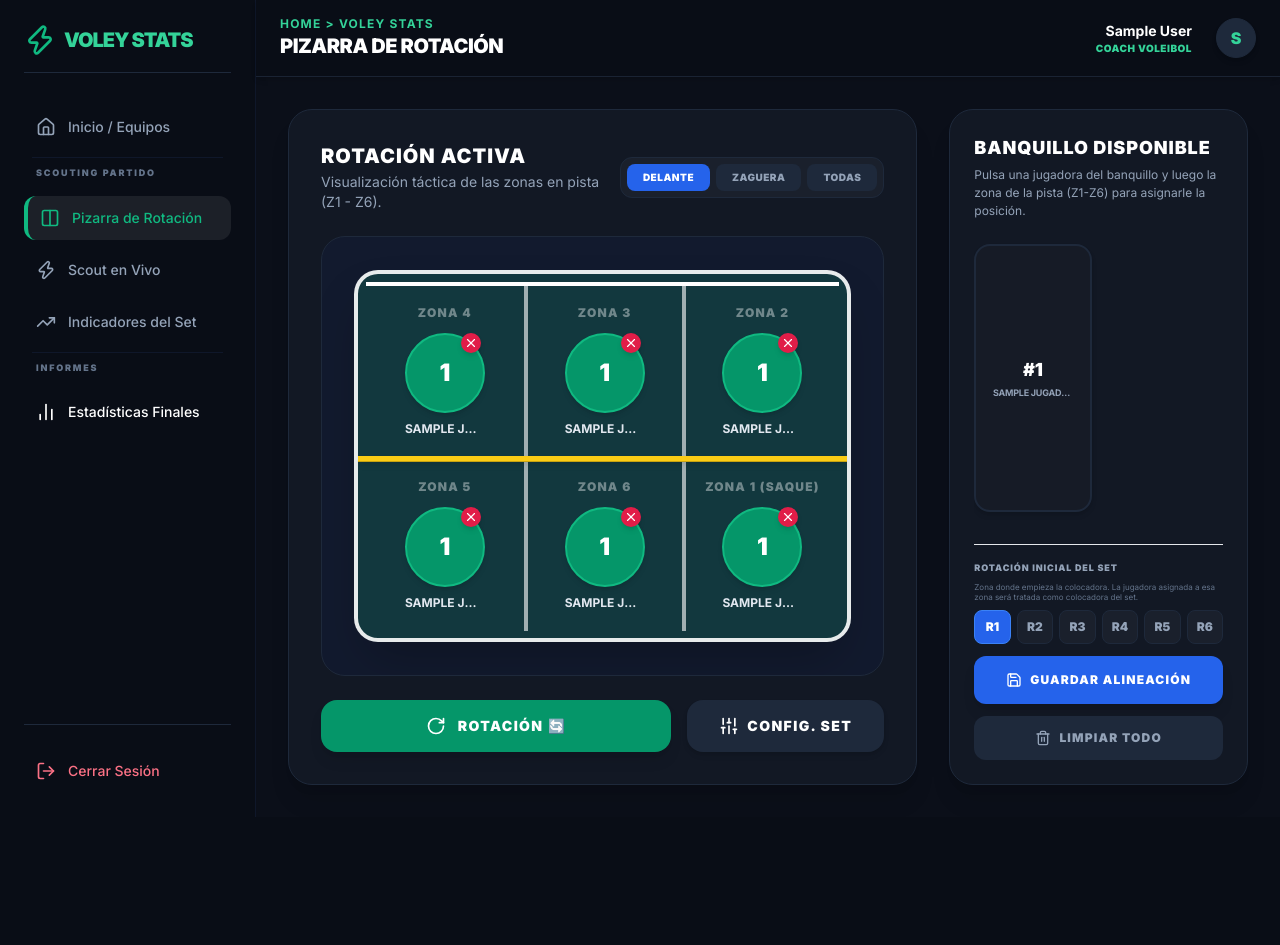
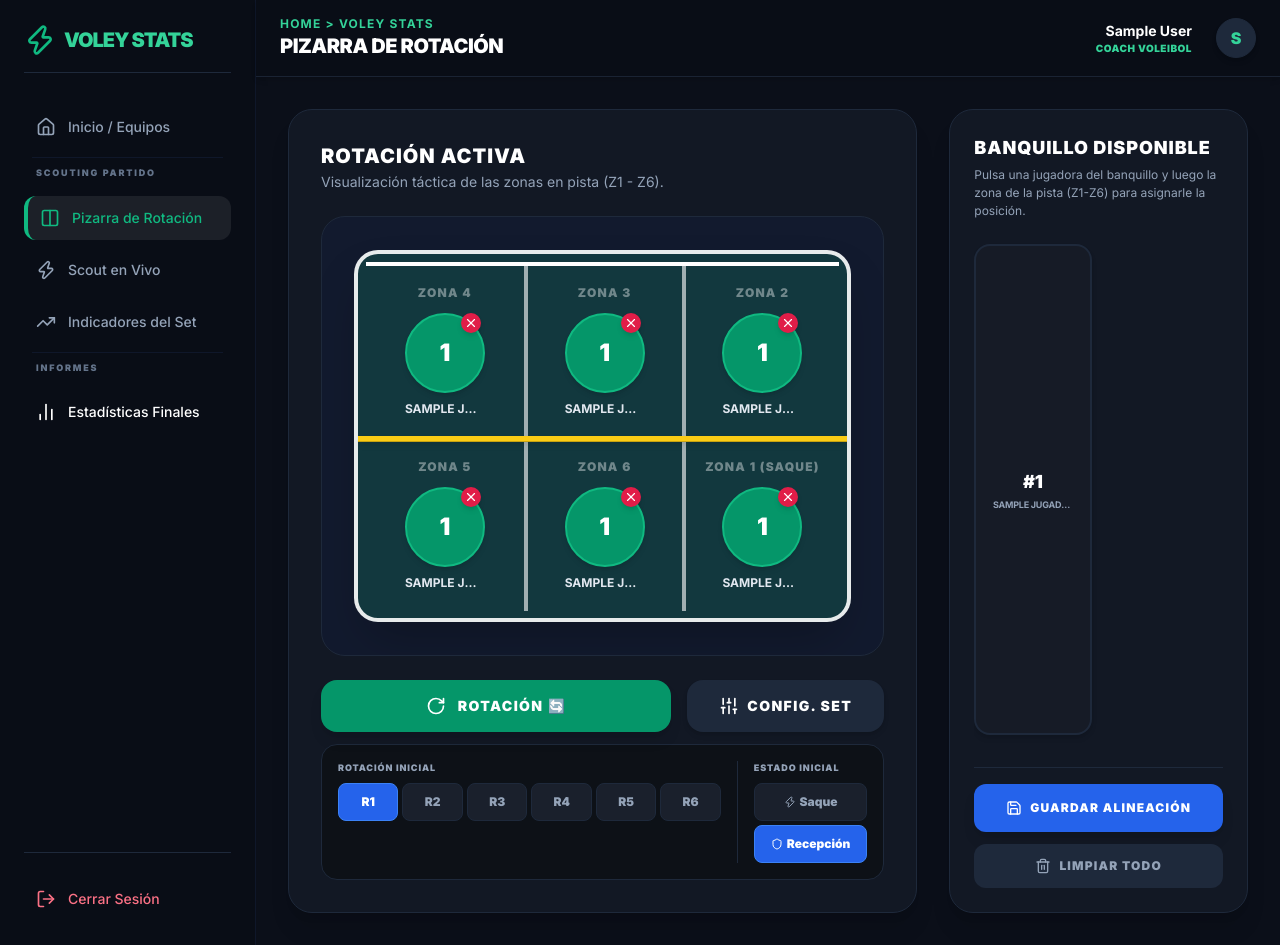
Before and after one commit to marioreyesapresa/MyVolleyStats, a Django app: page /partido/1/modo-partido/?tab=rotacion in a window 1280 px wide. Before the commit the page ends 817 px from the top, so only its background shows below. Run offline with Django 5.2, Linux system fonts and the light colour scheme; a user stored in the database is signed in; tables that the repository leaves empty hold one stand-in row (values such as "Sample post"); some libraries are stand-ins or nearby versions.

Commit message:
feat: enable drag-and-drop zone assignment and add rotation/state configuration controls

```diff
--- a/stats_app/templates/stats_app/modo_partido.html
+++ b/stats_app/templates/stats_app/modo_partido.html
@@ -15,12 +15,6 @@
                     <h3 class="text-xl font-black uppercase tracking-wider text-white">Rotación Activa</h3>
                     <p class="text-slate-400 text-sm mt-0.5">Visualización táctica de las zonas en pista (Z1 - Z6).</p>
                 </div>
-                <!-- Zone filter tabs -->
-                <div class="flex space-x-1.5 bg-[#1a202c] p-1.5 rounded-xl border border-slate-800">
-                    <button onclick="highlightZones('delantera')" class="px-4 py-1.5 bg-blue-600 text-white text-[10px] font-black rounded-lg uppercase tracking-wider transition-all">Delante</button>
-                    <button onclick="highlightZones('zaguera')" class="px-4 py-1.5 bg-slate-800 hover:bg-slate-700 text-slate-400 hover:text-white text-[10px] font-black rounded-lg uppercase tracking-wider transition-all">Zaguera</button>
-                    <button onclick="highlightZones('todas')" class="px-4 py-1.5 bg-slate-800 hover:bg-slate-700 text-slate-400 hover:text-white text-[10px] font-black rounded-lg uppercase tracking-wider transition-all">Todas</button>
-                </div>
             </div>
 
             <!-- Court Drawing Container -->
@@ -83,13 +101,58 @@
             </div>
 
             <!-- Court Controls -->
-            <div class="flex space-x-4 animate-fade-in">
-                <button onclick="rotar('adelante')" class="flex-1 py-4 bg-emerald-600 hover:bg-emerald-700 text-white text-sm font-black rounded-2xl active:scale-95 transition-all flex items-center justify-center uppercase tracking-widest shadow-lg">
+            <div class="space-y-3 animate-fade-in">
+                <!-- Row 1: rotation button + config -->
+                <div class="flex space-x-4">
+                    <button onclick="rotar('horario')" class="flex-1 py-4 bg-emerald-600 hover:bg-emerald-700 text-white text-sm font-black rounded-2xl active:scale-95 transition-all flex items-center justify-center uppercase tracking-widest shadow-lg">
                         <i data-lucide="rotate-cw" class="w-5 h-5 mr-3"></i> Rotación 🔄
                     </button>
                     <button onclick="toggleModal('modal-config')" class="py-4 px-8 bg-slate-800 hover:bg-slate-700 text-white text-sm font-black rounded-2xl active:scale-95 transition-all flex items-center justify-center uppercase tracking-widest shadow-md">
                         <i data-lucide="sliders" class="w-5 h-5 mr-2"></i> Config. Set
                     </button>
+                </div>
+                <!-- Row 2: Rotation & Estado selectors -->
+                <div class="flex gap-4 bg-[#0d1117] rounded-2xl p-4 border border-slate-800">
+                    <!-- Rotación Inicial R1-R6 -->
+                    <div class="flex-1 space-y-2">
+                        <label class="text-[9px] font-black text-slate-400 uppercase tracking-widest block">
+                            Rotación Inicial
+                        </label>
+                        <div class="grid grid-cols-6 gap-1" id="rot-init-selector">
+                            {% for r in "123456" %}
+                            <button onclick="selectRotInit({{ forloop.counter }})"
+                                    id="rot-init-btn-{{ forloop.counter }}"
+                                    class="rot-init-btn py-2.5 rounded-lg border border-slate-800 bg-[#1a202c] text-slate-400
+                                           font-black text-xs transition-all hover:border-blue-500 hover:text-blue-400"
+                                    data-r="{{ forloop.counter }}">R{{ forloop.counter }}</button>
+                            {% endfor %}
+                        </div>
+                    </div>
+                    <!-- Divisor vertical -->
+                    <div class="w-px bg-slate-800 self-stretch"></div>
+                    <!-- Estado Inicial K0/K1 -->
+                    <div class="space-y-2">
+                        <label class="text-[9px] font-black text-slate-400 uppercase tracking-widest block">
+                            Estado Inicial
+                        </label>
+                        <div class="grid grid-cols-1 gap-1" id="estado-init-selector">
+                            <button onclick="selectEstadoInicial('K0')"
+                                    id="estado-init-btn-K0"
+                                    class="estado-init-btn py-2.5 px-4 rounded-lg border border-slate-800 bg-[#1a202c] text-slate-400
+                                           font-black text-xs transition-all hover:border-emerald-500 hover:text-emerald-400 whitespace-nowrap"
+                                    data-estado="K0">
+                                <i data-lucide="zap" class="w-3 h-3 inline mr-1"></i>Saque
+                            </button>
+                            <button onclick="selectEstadoInicial('K1')"
+                                    id="estado-init-btn-K1"
+                                    class="estado-init-btn py-2.5 px-4 rounded-lg border border-blue-500 bg-blue-600 text-white
+                                           font-black text-xs transition-all hover:border-blue-400 whitespace-nowrap"
+                                    data-estado="K1">
+                                <i data-lucide="shield" class="w-3 h-3 inline mr-1"></i>Recepción
+                            </button>
+                        </div>
+                    </div>
+                </div>
             </div>
         </div>
 
@@ -102,31 +165,12 @@
                 </div>
 
                 <!-- Grid of available players -->
-                <div id="bench-players-list" class="grid grid-cols-2 gap-2.5 max-h-[380px] overflow-y-auto pr-1 py-2 scrollbar-hide flex-1">
+                <div id="bench-players-list" class="grid grid-cols-2 gap-2.5 overflow-y-auto pr-1 py-2 scrollbar-hide flex-1">
                     <!-- Dynamically populated from JS -->
                 </div>
             </div>
 
-            <div class="pt-4 border-t border-slate-850 space-y-3">
-                <!-- ── Selector Rotación Inicial ───────────────────── -->
-                <div class="space-y-2">
-                    <label class="text-[9px] font-black text-slate-400 uppercase tracking-widest block">
-                        Rotación Inicial del Set
-                    </label>
-                    <p class="text-[8px] text-slate-500 leading-tight">
-                        Zona donde empieza la colocadora. La jugadora asignada a esa zona será tratada como colocadora del set.
-                    </p>
-                    <div class="grid grid-cols-6 gap-1.5" id="rot-init-selector">
-                        {% for r in "123456" %}
-                        <button onclick="selectRotInit({{ forloop.counter }})"
-                                id="rot-init-btn-{{ forloop.counter }}"
-                                class="rot-init-btn py-2 rounded-lg border border-slate-800 bg-[#1a202c] text-slate-400
-                                       font-black text-xs transition-all hover:border-blue-500 hover:text-blue-400"
-                                data-r="{{ forloop.counter }}">R{{ forloop.counter }}</button>
-                        {% endfor %}
-                    </div>
-                </div>
-                <!-- ───────────────────────────────────────── -->
+            <div class="pt-4 border-t border-slate-800 space-y-3">
                 <button onclick="guardarAlineacionLocal()" class="w-full bg-blue-600 hover:bg-blue-700 text-white font-black py-4 rounded-xl text-xs active:scale-95 transition-all uppercase tracking-widest shadow-lg flex items-center justify-center">
                     <i data-lucide="save" class="w-4 h-4 mr-2"></i> Guardar Alineación
                 </button>
@@ -616,7 +660,8 @@
 
     let selectedBenchPlayerId = null;
     let tempLineup = { pos1: null, pos2: null, pos3: null, pos4: null, pos5: null, pos6: null };
-    let selectedRotInit = 1;   // Rotación inicial del set activo (R1-R6)
+    let selectedRotInit    = 1;    // Rotación inicial del set activo (R1-R6)
+    let selectedEstadoInicial = 'K1'; // Estado inicial del set: 'K0' (saque) o 'K1' (recepción)
 
     // Pre-cargar historial inicial
     const historialInicial = {{ historial_inicial|safe }};
@@ -756,8 +801,12 @@
         state.set_numero = parseInt(num);
 
         // Reset phase state for the new set
-        state.fase_actual   = 'K1';   // assume rival serves to start each set
-        state.tenemos_saque = false;
+        // ── Restore estado inicial from localStorage ─────────────────────
+        const savedEstado = localStorage.getItem(
+            `partido_${state.partido_id}_set_${num}_estado_init`
+        ) || 'K1';
+        selectEstadoInicial(savedEstado);  // aplica estado a UI y a state
+        // ─────────────────────────────────────────────────
 
         // ── Restore rotation from localStorage if previously saved ─────────
         const savedRot = parseInt(
@@ -1145,17 +1194,14 @@
     function drawBenchPlayers() {
         const container = document.getElementById('bench-players-list');
         if (!container) return;
-
         container.innerHTML = '';
 
-        // Find which player IDs are currently on the court
-        const assignedIds = Object.values(tempLineup);
+        // Players currently assigned to a zone
+        const assignedIds = Object.values(tempLineup).filter(Boolean);
 
         allJugadoras.forEach(j => {
-            // Hide player card if she is already placed on court
-            if (assignedIds.includes(j.id)) {
-                return;
-            }
+            // Skip players already on court
+            if (assignedIds.includes(j.id)) return;
 
             const isActive = (selectedBenchPlayerId === j.id);
             const activeClasses = isActive
@@ -1163,8 +1209,12 @@
                 : 'border-slate-800 hover:border-slate-700 bg-[#161b26] text-white';
 
             const html = `
-                <button onclick="selectBenchPlayer('${j.id}')"
-                        class="p-3 rounded-2xl border-2 transition-all flex flex-col items-center justify-center text-center shadow-md active:scale-95 ${activeClasses}"
+                <button
+                    draggable="true"
+                    onclick="selectBenchPlayer('${j.id}')"
+                    ondragstart="event.dataTransfer.setData('playerId', '${j.id}'); event.currentTarget.classList.add('opacity-50');"
+                    ondragend="event.currentTarget.classList.remove('opacity-50');"
+                    class="p-3 rounded-2xl border-2 transition-all flex flex-col items-center justify-center text-center shadow-md active:scale-95 cursor-grab ${activeClasses}"
                     id="bench-card-${j.id}">
                     <span class="text-lg font-black">#${j.dorsal}</span>
                     <span class="text-[9px] font-bold text-slate-400 uppercase tracking-tight truncate max-w-[80px] block mt-0.5">${j.nombre}</span>
@@ -1174,8 +1224,62 @@
         });
     }
 
-    // ── Selector de rotación inicial R1-R6 ──────────────────────────────
-    // (selectedRotInit declarado en scope global junto a tempLineup)
+    // ── Drag-and-drop: drop a bench player onto a court zone ───────────────
+    function dropOnZone(event, zoneNum) {
+        event.preventDefault();
+        const zoneEl = document.getElementById(`zone-${zoneNum}`);
+        if (zoneEl) zoneEl.classList.remove('ring-2', 'ring-blue-400');
+
+        const playerId = event.dataTransfer.getData('playerId');
+        if (!playerId) return;
+
+        assignPlayerToZone(playerId, zoneNum);
+    }
+
+    function assignPlayerToZone(playerId, zoneNum) {
+        // Remove player from any other zone they may occupy
+        for (let i = 1; i <= 6; i++) {
+            if (tempLineup[`pos${i}`] === playerId) {
+                tempLineup[`pos${i}`] = null;
+            }
+        }
+        // If the target zone already had someone, they go back to bench automatically
+        // (drawBenchPlayers will show them since they won't be in tempLineup anymore)
+        tempLineup[`pos${zoneNum}`] = playerId;
+        selectedBenchPlayerId = null;
+        drawCourtTempLineup();
+        drawBenchPlayers();
+        showToast(`📍 Jugadora asignada a Zona ${zoneNum}`);
+    }
+
+    // ── Selector de estado inicial K0/K1 ────────────────────────────────
+    function selectEstadoInicial(estado) {
+        selectedEstadoInicial = estado;
+        // Actualiza el estado del scout inmediatamente
+        if (estado === 'K0') {
+            state.fase_actual   = 'K0';
+            state.tenemos_saque = true;
+        } else {
+            state.fase_actual   = 'K1';
+            state.tenemos_saque = false;
+        }
+        updateFaseIndicator();
+        // Estilos visuales del selector
+        document.querySelectorAll('.estado-init-btn').forEach(btn => {
+            const isK0    = btn.dataset.estado === 'K0';
+            const active  = btn.dataset.estado === estado;
+            const emerald = isK0 && active;
+            const blue    = !isK0 && active;
+            btn.classList.toggle('bg-emerald-600',   emerald);
+            btn.classList.toggle('border-emerald-500', emerald);
+            btn.classList.toggle('text-white',         active);
+            btn.classList.toggle('bg-blue-600',        blue);
+            btn.classList.toggle('border-blue-500',    blue);
+            btn.classList.toggle('bg-[#1a202c]',       !active);
+            btn.classList.toggle('border-slate-800',   !active);
+            btn.classList.toggle('text-slate-400',     !active);
+        });
+    }
 
     function selectRotInit(r) {
         selectedRotInit = r;
@@ -1190,17 +1294,8 @@
         });
     }
 
-    // Llama al API de rotación N veces para llegar a la rotación deseada
-    // R1 = 0 rotaciones extra, R6 = 1 rotación, R5 = 2, R4 = 3, R3 = 4, R2 = 5
-    async function aplicarRotacionesIniciales(numRotaciones) {
-        for (let i = 0; i < numRotaciones; i++) {
-            await fetch(`{% url "stats_app:api_rotar_manual" partido.id %}`, {
-                method: 'POST',
-                headers: { 'Content-Type': 'application/json', 'X-CSRFToken': '{{ csrf_token }}' },
-                body: JSON.stringify({ set_numero: state.set_numero, direccion: 'horario' })
-            });
-        }
-    }
+    // aplicarRotacionesIniciales fue eliminada: el selector R1-R6 es solo
+    // un indicador estadístico y NUNCA mueve jugadoras en la BD.
 
     async function guardarAlineacionLocal() {
         const body = {
@@ -1225,21 +1320,21 @@
                 body: JSON.stringify(body)
             });
             if(r.ok) {
-                // ── Aplicar rotaciones para llegar a la R elegida ────────────
-                // R1 = 0 pasos, R6 = 1, R5 = 2, R4 = 3, R3 = 4, R2 = 5
-                const rotSteps = (selectedRotInit === 1) ? 0 : (7 - selectedRotInit);
-                if (rotSteps > 0) {
-                    await aplicarRotacionesIniciales(rotSteps);
-                }
-                // ── Actualizar estado de JS y persistir por set ───────────────
+                // ── Persistir estado inicial (K0/K1) por set ─────────────────
+                localStorage.setItem(
+                    `partido_${state.partido_id}_set_${state.set_numero}_estado_init`,
+                    selectedEstadoInicial
+                );
+                // ── Solo actualizar estado estadístico (R1-R6) — NUNCA rotar posiciones ──
                 state.rotacion_num = selectedRotInit;
                 localStorage.setItem(
                     `partido_${state.partido_id}_set_${state.set_numero}_rotacion_init`,
                     selectedRotInit
                 );
                 updateRotBadge();
-                showToast(`✅ Alineación guardada — Rotación inicial: R${selectedRotInit}`);
-                loadRotation();   // refresca pizarra con la posición final
+                const estadoLabel = selectedEstadoInicial === 'K0' ? 'Saque (K0)' : 'Recepción (K1)';
+                showToast(`✅ Alineación guardada — R${selectedRotInit} — ${estadoLabel}`);
+                loadRotation();   // refresca pizarra mostrando exactamente lo guardado
             } else {
                 showToast("❌ Error al guardar alineación");
             }
```
Also changed, not shown: other parts of stats_app/templates/stats_app/modo_partido.html (+30 -6 lines). Lines whose indentation alone changed are shown as unchanged.
